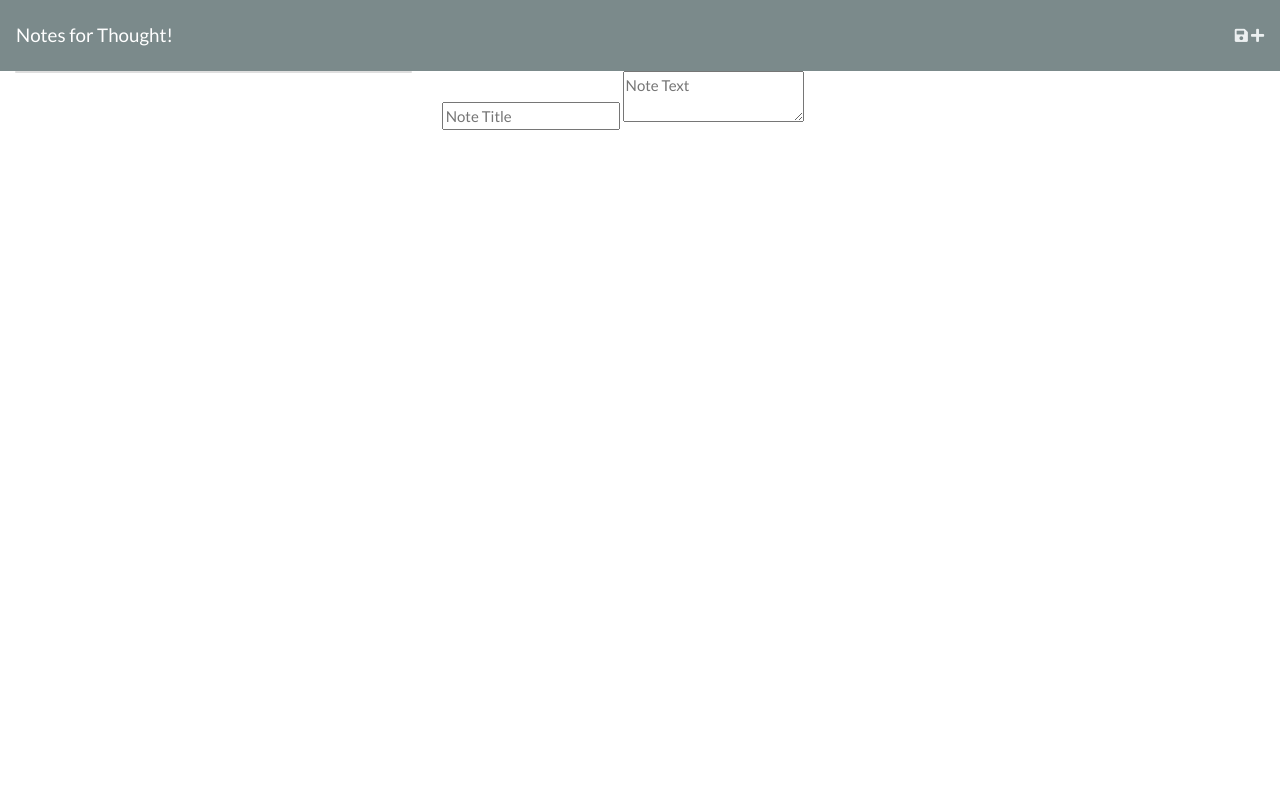
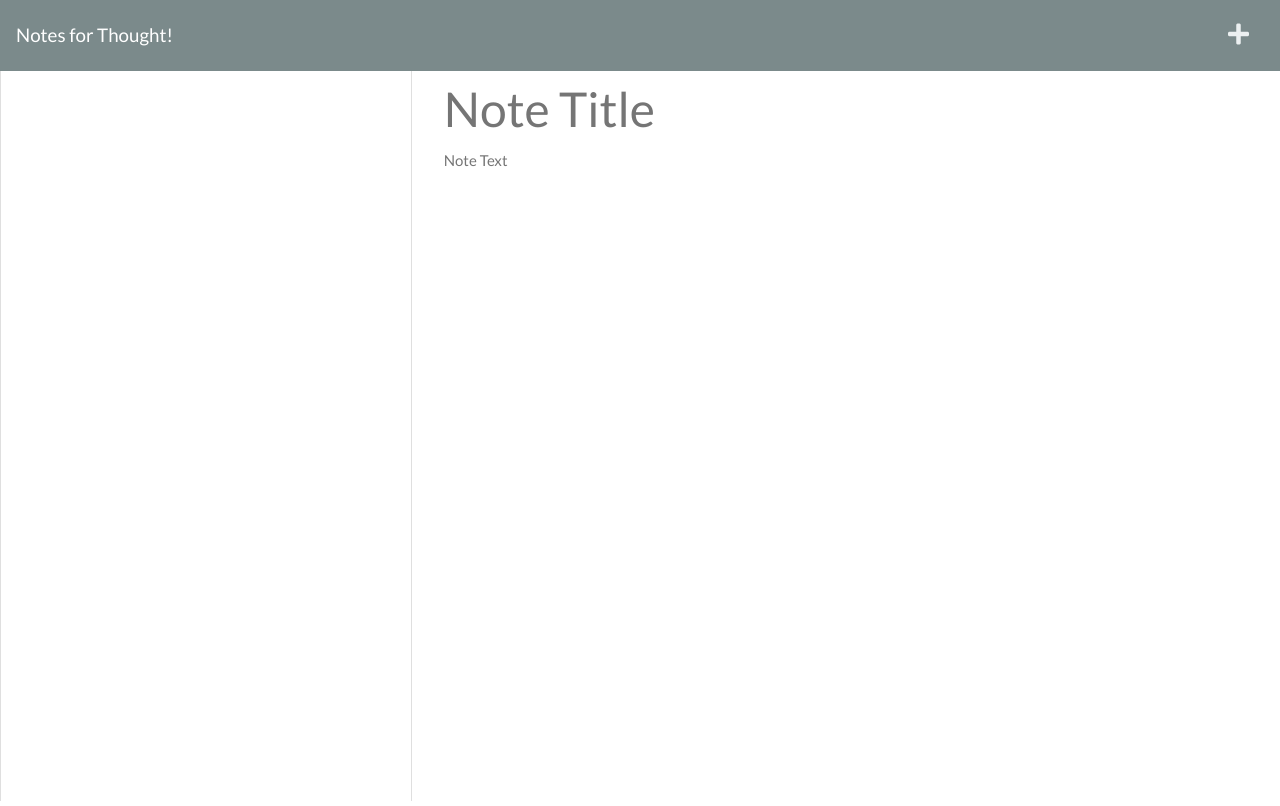
Before and after one commit to bennyle890/notes-for-thought, a website: page Develop/public/notes.html in a window 1280 px wide. Drawn offline with nearby package versions, Linux system fonts and the light colour scheme; no server answers.

Commit message:
im getting tired

```diff
--- a/Develop/public/notes.html
+++ b/Develop/public/notes.html
@@ -15,7 +15,7 @@
       integrity="sha384-mzrmE5qonljUremFsqc01SB46JvROS7bZs3IO2EmfFsd15uHvIt+Y8vEf7N7fWAU"
       crossorigin="anonymous"
     />
-    <!-- <link href="./assets/css/styles.css" rel="stylesheet" type="text/css"/> -->
+    <link href="/assets/css/styles.css" rel="stylesheet" type="text/css"/>
   </head>
 
   <body>
```
